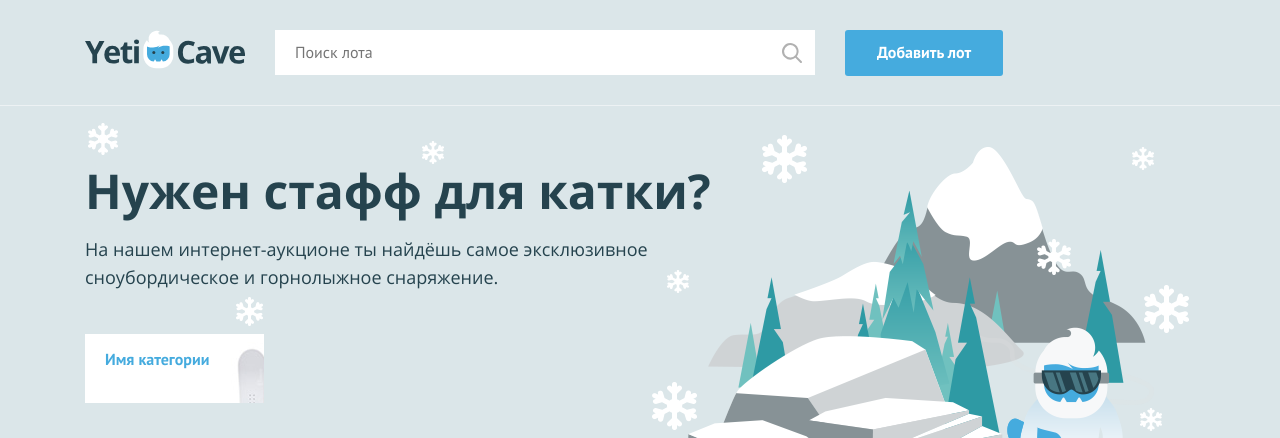
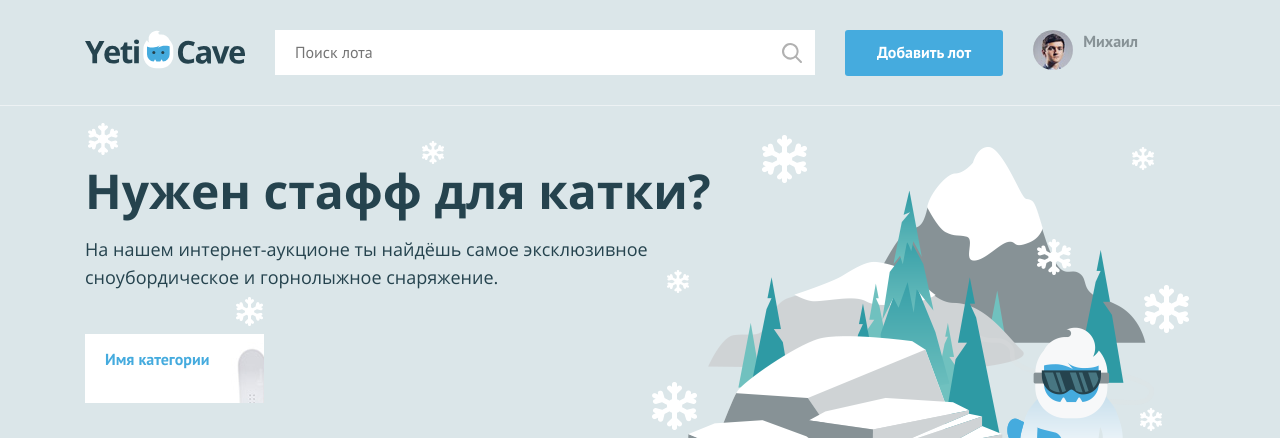
Before and after one commit to mikeserov/824017-yeticave, a PHP site: page / in a window 1280 px wide. Shown: the top 438 px of the page. Run offline with PHP 8.4, Linux system fonts and the light colour scheme.

Commit message:
добавил рандомное появление логина/пароля имени пользователя в 2020

```diff
--- a/index.php
+++ b/index.php
@@ -1,7 +1,7 @@
 <?php
 $is_auth = rand(0, 1);
 
-$user_name = ''; // укажите здесь ваше имя
+$user_name = 'Михаил'; // укажите здесь ваше имя
 $user_avatar = 'img/user.jpg';
 ?>
 <!DOCTYPE html>
@@ -28,6 +28,23 @@ $user_avatar = 'img/user.jpg';
         <a class="main-header__add-lot button" href="pages/add-lot.html">Добавить лот</a>
 
         <nav class="user-menu">
+           <?php if ($is_auth==1):?>
+            <div class="user-menu__image">
+    <img src="img/user.jpg" width="40" height="40" alt="Пользователь">
+  </div>
+  <div class="user-menu__logged">
+    <p>  <?php print($user_name) ?>  </p>
+  </div>
+          <?php else: ?>
+            <ul class="user-menu__list">
+    <li class="user-menu__item">
+      <a href="#">Регистрация</a>
+    </li>
+    <li class="user-menu__item">
+      <a href="#">Вход</a>
+    </li>
+  </ul>
+            <?php endif ?>
 
         <!-- здесь должен быть PHP код для показа аватара пользователя -->
 
```
